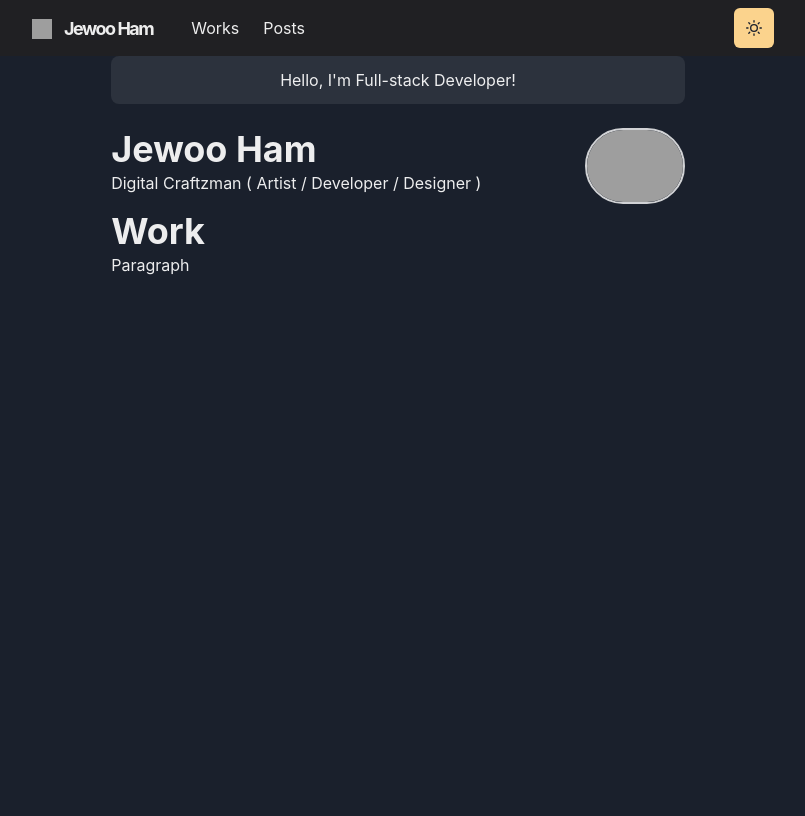
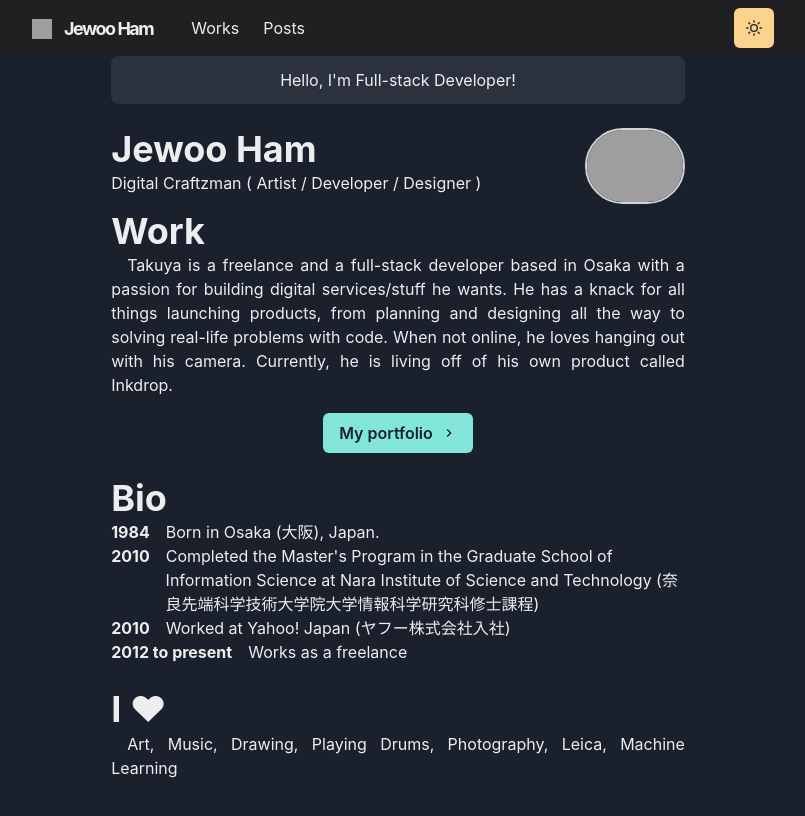
Before and after one commit to jeus0630/PORTFOLIO, a Next.js app: page / in a window 1280 px wide. Shown: the top 816 px of the page, without its empty margins (242-1047 px from the left). Built offline with nearby package versions, Linux system fonts and the light colour scheme; grey boxes are pictures that could not be loaded.

Commit message:
Add : bio.js
bio & paragraph

```diff
--- /dev/null
+++ b/components/bio.js
@@ -0,0 +1,12 @@
+import { Box } from '@chakra-ui/react'
+import styled from '@emotion/styled'
+
+export const BioSection = styled(Box)`
+  padding-left: 3.4em;
+  text-indent: -3.4em;
+`
+
+export const BioYear = styled.span`
+  font-weight: bold;
+  margin-right: 1em;
+`
--- /dev/null
+++ b/components/paragraph.js
@@ -0,0 +1,8 @@
+import styled from '@emotion/styled'
+
+const Paragraph = styled.p`
+  text-align: justify;
+  text-indent: 1em;
+`
+
+export default Paragraph
--- a/pages/index.js
+++ b/pages/index.js
@@ -1,5 +1,10 @@
-import { Container, Box, Heading, Image, useColorModeValue } from "@chakra-ui/react";
+import { Link, Container, Box, Heading, Image, useColorModeValue, Button } from "@chakra-ui/react";
 import Section from '../components/section'
+import Paragraph from "../components/paragraph";
+import NextLink from 'next/link'
+import { ChevronRightIcon } from "@chakra-ui/icons";
+import { BioSection, BioYear } from '../components/bio'
+
 
 const Page = () => {
     return (
@@ -23,9 +28,68 @@
                 <Heading as="h3" variant="section-title">
                     Work
                 </Heading>
-                <p>Paragraph</p>
+                <Paragraph>
+                    Takuya is a freelance and a full-stack developer based in Osaka with a
+                    passion for building digital services/stuff he wants. He has a knack
+                    for all things launching products, from planning and designing all the
+                    way to solving real-life problems with code. When not online, he loves
+                    hanging out with his camera. Currently, he is living off of his own
+                    product called{' '}
+                     <NextLink href="/works/inkdrop" scroll={false}>
+                        <Link>Inkdrop</Link>
+                    </NextLink>
+                    .
+                </Paragraph>
+                <Box align="center" my={4}>
+                    <NextLink href="/works">
+                        <Button rightIcon={<ChevronRightIcon></ChevronRightIcon>} colorScheme="teal">
+                            My portfolio
+                        </Button>
+                    </NextLink>
+                </Box>
             </Section>
+             <Section delay={0.2}>
+        <Heading as="h3" variant="section-title">
+          Bio
+        </Heading>
+        <BioSection>
+          <BioYear>1984</BioYear>
+          Born in Osaka (大阪), Japan.
+        </BioSection>
+        <BioSection>
+          <BioYear>2010</BioYear>
+          Completed the Master&apos;s Program in the Graduate School of
+          Information Science at Nara Institute of Science and Technology
+          (奈良先端科学技術大学院大学情報科学研究科修士課程)
+        </BioSection>
+        <BioSection>
+          <BioYear>2010</BioYear>
+          Worked at Yahoo! Japan (ヤフー株式会社入社)
+        </BioSection>
+        <BioSection>
+          <BioYear>2012 to present</BioYear>
+          Works as a freelance
+        </BioSection>
+            </Section>
+            <Section delay={0.3}>
+        <Heading as="h3" variant="section-title">
+          I ♥
+        </Heading>
+        <Paragraph>
+          Art, Music,{' '}
+          <Link href="https://illust.odoruinu.net/" target="_blank">
+            Drawing
+          </Link>
+          , Playing Drums,{' '}
+          <Link href="https://500px.com/p/craftzdog" target="_blank">
+            Photography
+          </Link>
+          , Leica, Machine Learning
+        </Paragraph>
+      </Section>
+
         </Container>
+
 
     )
 }
```
